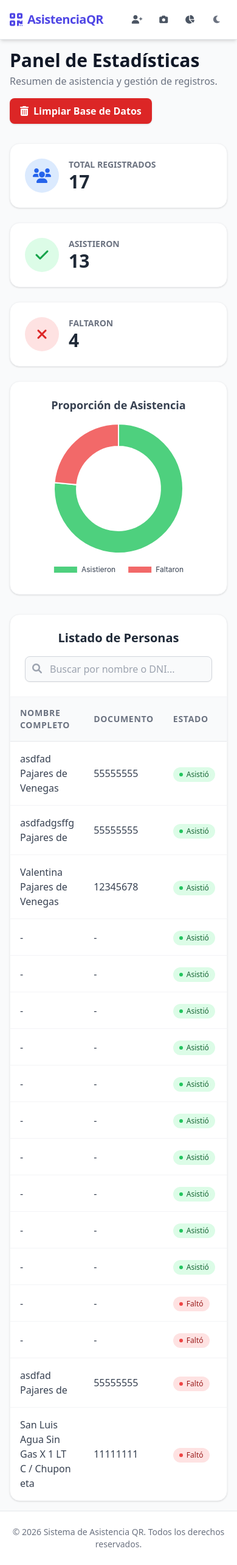
After one commit to Gmatiasvc/watchful-dandelion, a Django app: page /estadisticas/ in a window 390 px wide. The commit adds this page. Shown: the whole page at 61% size. Run offline with Django 4.2, Linux system fonts and the light colour scheme; data comes from the database, SQL or seed files in the repository; some libraries are stand-ins or nearby versions.

Commit message:
feat: Add dark mode, statistics dashboard, and database cleanup feature
- Implemented Tailwind dark mode toggle across all templates with localStorage persistence.
- Added `/estadisticas` page with Chart.js visualization for attendance ratios.
- Included a searchable data table to list and filter registered attendees and their status.
- Created an endpoint and a secure POST button to clear all database records.
- Enhanced styling and responsiveness on all views.

Co-authored-by: Gmatiasvc <98196606+Gmatiasvc@users.noreply.github.com>

```diff
--- a/core/templates/core/base.html
+++ b/core/templates/core/base.html
@@ -5,28 +5,61 @@
     <meta name="viewport" content="width=device-width, initial-scale=1.0">
     <title>{% block title %}Asistencia QR{% endblock %}</title>
     <script src="https://cdn.tailwindcss.com"></script>
+    <script>
+        tailwind.config = {
+            darkMode: 'class',
+            theme: {
+                extend: {
+                    colors: {
+                        dark: {
+                            bg: '#1a202c',
+                            card: '#2d3748',
+                            text: '#e2e8f0',
+                            border: '#4a5568'
+                        }
+                    }
+                }
+            }
+        }
+    </script>
+    <script>
+        // Check local storage for theme preference or system preference
+        if (localStorage.getItem('color-theme') === 'dark' || (!('color-theme' in localStorage) && window.matchMedia('(prefers-color-scheme: dark)').matches)) {
+            document.documentElement.classList.add('dark');
+        } else {
+            document.documentElement.classList.remove('dark')
+        }
+    </script>
     <link href="https://cdnjs.cloudflare.com/ajax/libs/font-awesome/6.0.0/css/all.min.css" rel="stylesheet">
     {% block extra_head %}{% endblock %}
 </head>
-<body class="bg-gray-50 min-h-screen flex flex-col text-gray-800 font-sans">
+<body class="bg-gray-50 dark:bg-gray-900 min-h-screen flex flex-col text-gray-800 dark:text-gray-200 font-sans transition-colors duration-300">
 
     <!-- Navigation Bar -->
-    <nav class="bg-white shadow-md w-full z-10 no-print">
+    <nav class="bg-white dark:bg-gray-800 shadow-md w-full z-10 no-print transition-colors duration-300 border-b border-gray-200 dark:border-gray-700">
         <div class="max-w-7xl mx-auto px-4 sm:px-6 lg:px-8">
             <div class="flex justify-between h-16">
                 <div class="flex items-center">
-                    <a href="{% url 'index' %}" class="flex-shrink-0 flex items-center gap-2 text-indigo-600 hover:text-indigo-800 transition">
+                    <a href="{% url 'index' %}" class="flex-shrink-0 flex items-center gap-2 text-indigo-600 dark:text-indigo-400 hover:text-indigo-800 dark:hover:text-indigo-300 transition">
                         <i class="fas fa-qrcode text-2xl"></i>
                         <span class="font-bold text-xl tracking-tight">AsistenciaQR</span>
                     </a>
                 </div>
-                <div class="flex items-center space-x-4">
-                    <a href="{% url 'registro' %}" class="text-gray-600 hover:text-indigo-600 px-3 py-2 rounded-md text-sm font-medium transition duration-150">
-                        <i class="fas fa-user-plus mr-1"></i> Registro
+                <div class="flex items-center space-x-2 md:space-x-4">
+                    <a href="{% url 'registro' %}" class="text-gray-600 dark:text-gray-300 hover:text-indigo-600 dark:hover:text-indigo-400 px-2 md:px-3 py-2 rounded-md text-sm font-medium transition duration-150">
+                        <i class="fas fa-user-plus mr-1"></i> <span class="hidden md:inline">Registro</span>
                     </a>
-                    <a href="{% url 'lector' %}" class="text-gray-600 hover:text-indigo-600 px-3 py-2 rounded-md text-sm font-medium transition duration-150">
-                        <i class="fas fa-camera mr-1"></i> Escáner
+                    <a href="{% url 'lector' %}" class="text-gray-600 dark:text-gray-300 hover:text-indigo-600 dark:hover:text-indigo-400 px-2 md:px-3 py-2 rounded-md text-sm font-medium transition duration-150">
+                        <i class="fas fa-camera mr-1"></i> <span class="hidden md:inline">Escáner</span>
                     </a>
+                    <a href="{% url 'estadisticas' %}" class="text-gray-600 dark:text-gray-300 hover:text-indigo-600 dark:hover:text-indigo-400 px-2 md:px-3 py-2 rounded-md text-sm font-medium transition duration-150">
+                        <i class="fas fa-chart-pie mr-1"></i> <span class="hidden md:inline">Estadísticas</span>
+                    </a>
+                    <!-- Theme Toggle Button -->
+                    <button id="theme-toggle" type="button" class="text-gray-500 dark:text-gray-400 hover:bg-gray-100 dark:hover:bg-gray-700 focus:outline-none focus:ring-4 focus:ring-gray-200 dark:focus:ring-gray-700 rounded-lg text-sm p-2.5 transition duration-150">
+                        <i id="theme-toggle-dark-icon" class="hidden fas fa-moon"></i>
+                        <i id="theme-toggle-light-icon" class="hidden fas fa-sun"></i>
+                    </button>
                 </div>
             </div>
         </div>
@@ -39,14 +72,56 @@
     </main>
 
     <!-- Footer -->
-    <footer class="bg-white border-t border-gray-200 mt-auto no-print">
+    <footer class="bg-white dark:bg-gray-800 border-t border-gray-200 dark:border-gray-700 mt-auto no-print transition-colors duration-300">
         <div class="max-w-7xl mx-auto py-6 px-4 sm:px-6 lg:px-8">
-            <p class="text-center text-sm text-gray-500">
+            <p class="text-center text-sm text-gray-500 dark:text-gray-400">
                 &copy; {% now "Y" %} Sistema de Asistencia QR. Todos los derechos reservados.
             </p>
         </div>
     </footer>
 
+    <script>
+        var themeToggleDarkIcon = document.getElementById('theme-toggle-dark-icon');
+        var themeToggleLightIcon = document.getElementById('theme-toggle-light-icon');
+
+        // Change the icons inside the button based on previous settings
+        if (localStorage.getItem('color-theme') === 'dark' || (!('color-theme' in localStorage) && window.matchMedia('(prefers-color-scheme: dark)').matches)) {
+            themeToggleLightIcon.classList.remove('hidden');
+        } else {
+            themeToggleDarkIcon.classList.remove('hidden');
+        }
+
+        var themeToggleBtn = document.getElementById('theme-toggle');
+
+        themeToggleBtn.addEventListener('click', function() {
+
+            // toggle icons inside button
+            themeToggleDarkIcon.classList.toggle('hidden');
+            themeToggleLightIcon.classList.toggle('hidden');
+
+            // if set via local storage previously
+            if (localStorage.getItem('color-theme')) {
+                if (localStorage.getItem('color-theme') === 'light') {
+                    document.documentElement.classList.add('dark');
+                    localStorage.setItem('color-theme', 'dark');
+                } else {
+                    document.documentElement.classList.remove('dark');
+                    localStorage.setItem('color-theme', 'light');
+                }
+
+            // if NOT set via local storage previously
+            } else {
+                if (document.documentElement.classList.contains('dark')) {
+                    document.documentElement.classList.remove('dark');
+                    localStorage.setItem('color-theme', 'light');
+                } else {
+                    document.documentElement.classList.add('dark');
+                    localStorage.setItem('color-theme', 'dark');
+                }
+            }
+
+        });
+    </script>
     {% block extra_scripts %}{% endblock %}
 </body>
 </html>
--- /dev/null
+++ b/core/templates/core/estadisticas.html
@@ -0,0 +1,206 @@
+{% extends 'core/base.html' %}
+
+{% block title %}Estadísticas - Asistencia QR{% endblock %}
+
+{% block extra_head %}
+<!-- Chart.js para las gráficas -->
+<script src="https://cdn.jsdelivr.net/npm/chart.js"></script>
+{% endblock %}
+
+{% block content %}
+<div class="w-full max-w-6xl mx-auto space-y-8">
+
+    <!-- Encabezado -->
+    <div class="flex flex-col md:flex-row md:items-center justify-between gap-4">
+        <div>
+            <h1 class="text-3xl font-bold text-gray-900 dark:text-white">Panel de Estadísticas</h1>
+            <p class="text-gray-500 dark:text-gray-400 mt-1">Resumen de asistencia y gestión de registros.</p>
+        </div>
+
+        <!-- Formulario Limpiar DB -->
+        <form action="{% url 'limpiar_db' %}" method="POST" onsubmit="return confirm('¿Estás seguro de que deseas ELIMINAR TODOS los registros de la base de datos? Esta acción no se puede deshacer.');">
+            {% csrf_token %}
+            <button type="submit" class="bg-red-600 hover:bg-red-700 text-white font-semibold py-2 px-4 rounded-lg shadow transition duration-300 flex items-center gap-2 border border-transparent dark:border-red-800">
+                <i class="fas fa-trash-alt"></i> Limpiar Base de Datos
+            </button>
+        </form>
+    </div>
+
+    <!-- Mensajes -->
+    {% if messages %}
+        {% for message in messages %}
+            <div class="p-4 rounded-lg text-sm {% if message.tags == 'success' %}bg-green-100 text-green-700 dark:bg-green-900/50 dark:text-green-400{% else %}bg-blue-100 text-blue-700 dark:bg-blue-900/50 dark:text-blue-400{% endif %}">
+                {{ message }}
+            </div>
+        {% endfor %}
+    {% endif %}
+
+    <!-- Tarjetas Resumen & Gráfico -->
+    <div class="grid grid-cols-1 lg:grid-cols-3 gap-6">
+
+        <!-- Tarjetas (Izquierda) -->
+        <div class="lg:col-span-1 flex flex-col gap-6">
+
+            <div class="bg-white dark:bg-gray-800 p-6 rounded-2xl shadow border border-gray-100 dark:border-gray-700 flex items-center gap-4">
+                <div class="w-14 h-14 rounded-full bg-blue-100 dark:bg-blue-900/50 flex items-center justify-center text-blue-600 dark:text-blue-400 text-2xl">
+                    <i class="fas fa-users"></i>
+                </div>
+                <div>
+                    <p class="text-sm text-gray-500 dark:text-gray-400 font-semibold uppercase">Total Registrados</p>
+                    <p class="text-3xl font-bold text-gray-800 dark:text-white">{{ total_registrados }}</p>
+                </div>
+            </div>
+
+            <div class="bg-white dark:bg-gray-800 p-6 rounded-2xl shadow border border-gray-100 dark:border-gray-700 flex items-center gap-4">
+                <div class="w-14 h-14 rounded-full bg-green-100 dark:bg-green-900/50 flex items-center justify-center text-green-600 dark:text-green-400 text-2xl">
+                    <i class="fas fa-check"></i>
+                </div>
+                <div>
+                    <p class="text-sm text-gray-500 dark:text-gray-400 font-semibold uppercase">Asistieron</p>
+                    <p class="text-3xl font-bold text-gray-800 dark:text-white">{{ total_asistieron }}</p>
+                </div>
+            </div>
+
+            <div class="bg-white dark:bg-gray-800 p-6 rounded-2xl shadow border border-gray-100 dark:border-gray-700 flex items-center gap-4">
+                <div class="w-14 h-14 rounded-full bg-red-100 dark:bg-red-900/50 flex items-center justify-center text-red-600 dark:text-red-400 text-2xl">
+                    <i class="fas fa-times"></i>
+                </div>
+                <div>
+                    <p class="text-sm text-gray-500 dark:text-gray-400 font-semibold uppercase">Faltaron</p>
+                    <p class="text-3xl font-bold text-gray-800 dark:text-white">{{ total_faltaron }}</p>
+                </div>
+            </div>
+
+        </div>
+
+        <!-- Gráfico (Derecha) -->
+        <div class="lg:col-span-2 bg-white dark:bg-gray-800 p-6 rounded-2xl shadow border border-gray-100 dark:border-gray-700 flex flex-col items-center justify-center">
+            <h3 class="text-lg font-semibold text-gray-700 dark:text-gray-300 mb-4 w-full text-center">Proporción de Asistencia</h3>
+            <div class="w-full max-w-xs relative h-64">
+                <canvas id="asistenciaChart"></canvas>
+            </div>
+        </div>
+
+    </div>
+
+    <!-- Tabla Detalle -->
+    <div class="bg-white dark:bg-gray-800 rounded-2xl shadow border border-gray-100 dark:border-gray-700 overflow-hidden">
+
+        <!-- Buscador -->
+        <div class="p-6 border-b border-gray-100 dark:border-gray-700 flex flex-col md:flex-row justify-between items-center gap-4">
+            <h3 class="text-xl font-bold text-gray-800 dark:text-white">Listado de Personas</h3>
+            <div class="relative w-full md:w-64">
+                <input type="text" id="searchInput" placeholder="Buscar por nombre o DNI..." class="w-full pl-10 pr-4 py-2 border border-gray-300 dark:border-gray-600 rounded-lg bg-gray-50 dark:bg-gray-700 text-gray-700 dark:text-white focus:ring-2 focus:ring-indigo-500 focus:border-indigo-500 transition shadow-sm">
+                <i class="fas fa-search absolute left-3 top-3 text-gray-400"></i>
+            </div>
+        </div>
+
+        <div class="overflow-x-auto">
+            <table class="w-full text-left border-collapse" id="dataTable">
+                <thead>
+                    <tr class="bg-gray-50 dark:bg-gray-700/50 text-gray-500 dark:text-gray-400 text-sm uppercase tracking-wider">
+                        <th class="p-4 font-semibold border-b dark:border-gray-700">Nombre Completo</th>
+                        <th class="p-4 font-semibold border-b dark:border-gray-700">Documento</th>
+                        <th class="p-4 font-semibold border-b dark:border-gray-700">Estado</th>
+                        <th class="p-4 font-semibold border-b dark:border-gray-700 text-right">Hash ID</th>
+                    </tr>
+                </thead>
+                <tbody class="divide-y divide-gray-100 dark:divide-gray-700 text-gray-700 dark:text-gray-300" id="tableBody">
+                    {% for p in asistencias %}
+                    <tr class="hover:bg-gray-50 dark:hover:bg-gray-700/30 transition-colors">
+                        <td class="p-4 font-medium searchable">{{ p.nombre|default:"-" }} {{ p.apellido|default:"" }}</td>
+                        <td class="p-4 searchable">{{ p.documento|default:"-" }}</td>
+                        <td class="p-4">
+                            {% if p.time_entry > 0 %}
+                                <span class="inline-flex items-center gap-1.5 px-2.5 py-1 rounded-full text-xs font-medium bg-green-100 text-green-800 dark:bg-green-900/30 dark:text-green-400">
+                                    <span class="w-1.5 h-1.5 rounded-full bg-green-500"></span> Asistió
+                                </span>
+                            {% else %}
+                                <span class="inline-flex items-center gap-1.5 px-2.5 py-1 rounded-full text-xs font-medium bg-red-100 text-red-800 dark:bg-red-900/30 dark:text-red-400">
+                                    <span class="w-1.5 h-1.5 rounded-full bg-red-500"></span> Faltó
+                                </span>
+                            {% endif %}
+                        </td>
+                        <td class="p-4 text-right text-xs font-mono text-gray-500 dark:text-gray-400">
+                            {{ p.id_hash|slice:":10" }}...
+                        </td>
+                    </tr>
+                    {% empty %}
+                    <tr>
+                        <td colspan="4" class="p-8 text-center text-gray-500 dark:text-gray-400 italic">No hay registros en la base de datos.</td>
+                    </tr>
+                    {% endfor %}
+                </tbody>
+            </table>
+        </div>
+    </div>
+</div>
+
+{% endblock %}
+
+{% block extra_scripts %}
+<script>
+    // Gráfico Chart.js
+    document.addEventListener('DOMContentLoaded', function() {
+        const ctx = document.getElementById('asistenciaChart').getContext('2d');
+        const asistieron = {{ total_asistieron|default:0 }};
+        const faltaron = {{ total_faltaron|default:0 }};
+
+        // Colores según modo
+        const isDark = document.documentElement.classList.contains('dark');
+        const textColor = isDark ? '#e5e7eb' : '#374151';
+        const borderColor = isDark ? '#1f2937' : '#ffffff';
+
+        new Chart(ctx, {
+            type: 'doughnut',
+            data: {
+                labels: ['Asistieron', 'Faltaron'],
+                datasets: [{
+                    data: [asistieron, faltaron],
+                    backgroundColor: [
+                        'rgba(34, 197, 94, 0.8)', // Green-500
+                        'rgba(239, 68, 68, 0.8)'  // Red-500
+                    ],
+                    borderColor: [borderColor, borderColor],
+                    borderWidth: 2,
+                    hoverOffset: 4
+                }]
+            },
+            options: {
+                responsive: true,
+                maintainAspectRatio: false,
+                plugins: {
+                    legend: {
+                        position: 'bottom',
+                        labels: {
+                            color: textColor,
+                            padding: 20,
+                            font: {
+                                family: "'Inter', sans-serif"
+                            }
+                        }
+                    }
+                },
+                cutout: '65%'
+            }
+        });
+    });
+
+    // Buscador en Tabla
+    document.getElementById('searchInput').addEventListener('keyup', function() {
+        let filter = this.value.toLowerCase();
+        let rows = document.querySelectorAll('#tableBody tr');
+
+        rows.forEach(row => {
+            if(row.children.length > 1) { // Evita fila de "No hay registros"
+                let text = row.innerText.toLowerCase();
+                if (text.includes(filter)) {
+                    row.style.display = '';
+                } else {
+                    row.style.display = 'none';
+                }
+            }
+        });
+    });
+</script>
+{% endblock %}
--- a/core/urls.py
+++ b/core/urls.py
@@ -11,6 +11,12 @@ urlpatterns = [
     # Ruta del lector: Muestra la interfaz de la cámara
     path('lector/', views.lector_view, name='lector'),
 
+    # Ruta de estadísticas
+    path('estadisticas/', views.estadisticas_view, name='estadisticas'),
+
+    # Ruta para limpiar la DB
+    path('limpiar-db/', views.limpiar_db, name='limpiar_db'),
+
     # API: Procesa la petición asíncrona del escáner
     path('api/procesar-qr/', views.procesar_qr, name='procesar_qr'),
 ]
--- a/core/views.py
+++ b/core/views.py
@@ -15,6 +15,7 @@ from django.views.decorators.csrf import csrf_exempt
 # Importaciones locales
 from .forms import RegistroPersonaForm
 from .models import Asistencia
+from django.shortcuts import redirect
 
 # -------------------------------------------------------------------------
 # Funciones Auxiliares
@@ -126,6 +127,29 @@ def registro_view(request):
 def lector_view(request):
     return render(request, 'core/lector.html')
 
+def estadisticas_view(request):
+    asistencias = Asistencia.objects.all().order_by('-time_entry')
+    total_registrados = asistencias.count()
+
+    # Asistieron son aquellos cuyo time_entry es mayor a 0
+    total_asistieron = asistencias.filter(time_entry__gt=0).count()
+    total_faltaron = asistencias.filter(time_entry=0).count()
+
+    context = {
+        'asistencias': asistencias,
+        'total_registrados': total_registrados,
+        'total_asistieron': total_asistieron,
+        'total_faltaron': total_faltaron
+    }
+
+    return render(request, 'core/estadisticas.html', context)
+
+def limpiar_db(request):
+    if request.method == 'POST':
+        Asistencia.objects.all().delete()
+        messages.success(request, 'La base de datos ha sido limpiada correctamente.')
+    return redirect('estadisticas')
+
 # -------------------------------------------------------------------------
 # API Endpoints (Lógica del Escáner)
 # -------------------------------------------------------------------------
```
Also changed, not shown: core/templates/core/index.html (+15 -15 lines), core/templates/core/lector.html (+8 -8 lines), core/templates/core/registro.html (+26 -16 lines), 1 other file.
